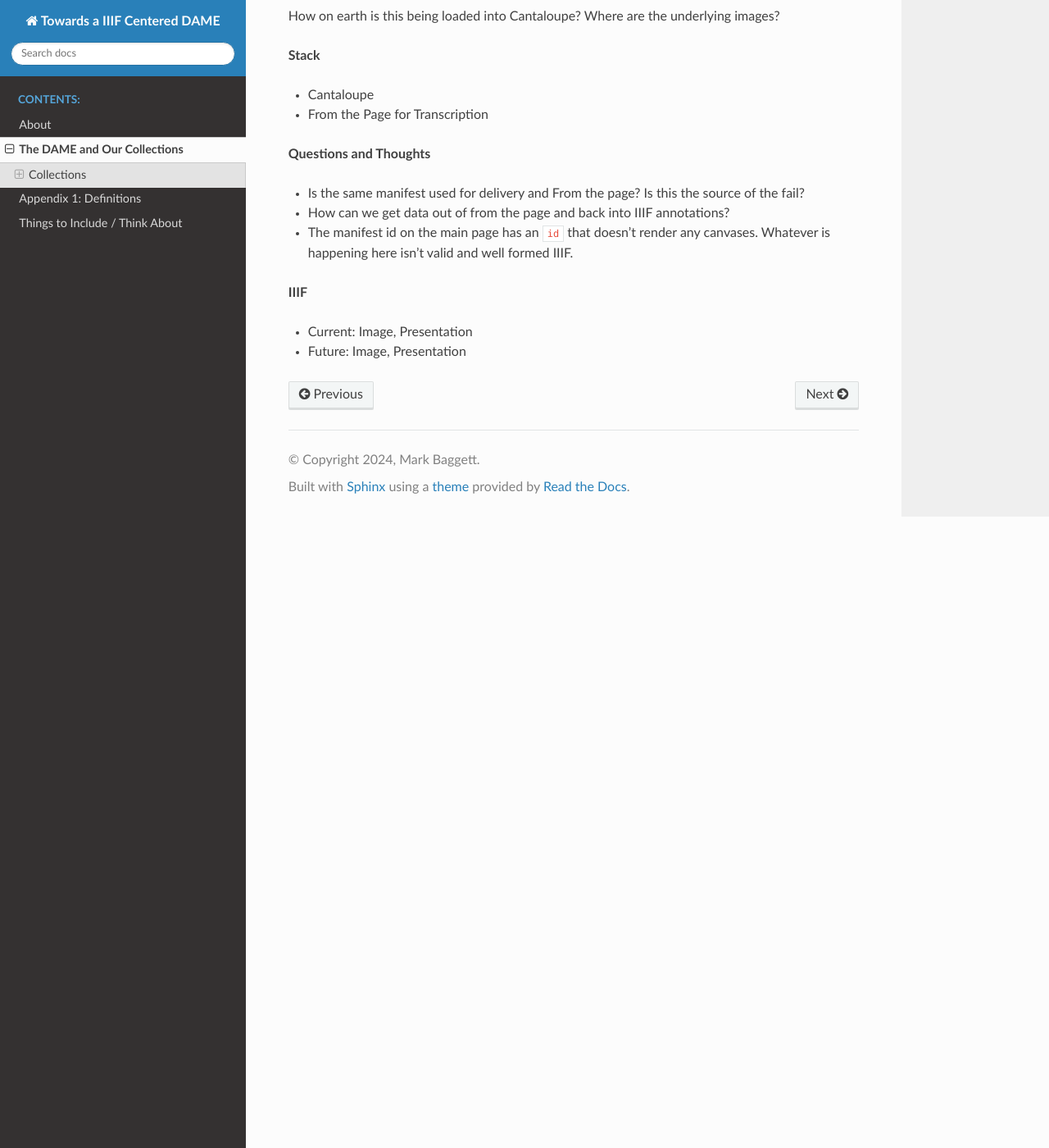
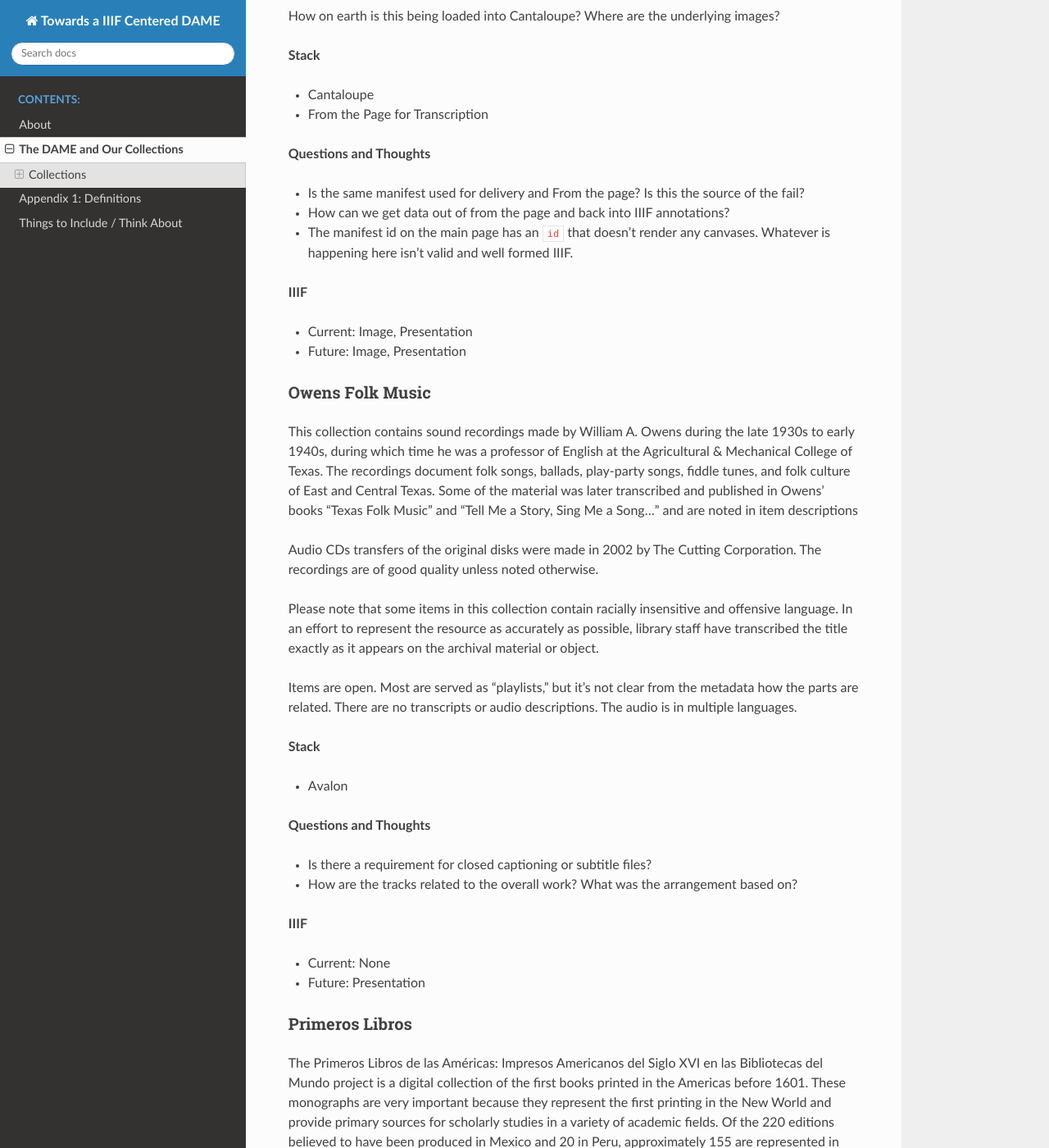
Before and after one commit to markpbaggett/tamu_dc_notes, a Sphinx documentation site: the page built from docs/source/contents/01_the_DAME_and_our_collections.rst, in a window 1280 px wide and 1400 px high, scrolled down 21617 px. Shown: the whole window at 82% size. Built offline with Sphinx 7.4.7 and the Read the Docs theme 2.0.0, drawn with Linux system fonts in a browser that asks for light colours; some of the changed text lies outside the part shown.

Commit message:
Add changes.

```diff
--- a/docs/source/contents/01_the_DAME_and_our_collections.rst
+++ b/docs/source/contents/01_the_DAME_and_our_collections.rst
@@ -845,3 +845,77 @@
 
 * Current: Image, Presentation
 * Future: Image, Presentation
+
+================
+Owens Folk Music
+================
+
+This collection contains sound recordings made by William A. Owens during the late 1930s to early 1940s, during which
+time he was a professor of English at the Agricultural & Mechanical College of Texas. The recordings document folk
+songs, ballads, play-party songs, fiddle tunes, and folk culture of East and Central Texas. Some of the material was
+later transcribed and published in Owens' books "Texas Folk Music" and "Tell Me a Story, Sing Me a Song..." and are
+noted in item descriptions
+
+Audio CDs transfers of the original disks were made in 2002 by The Cutting Corporation. The recordings are of good
+quality unless noted otherwise.
+
+Please note that some items in this collection contain racially insensitive and offensive language. In an effort to
+represent the resource as accurately as possible, library staff have transcribed the title exactly as it appears on
+the archival material or object.
+
+Items are open. Most are served as "playlists," but it's not clear from the metadata how the parts are related. There
+are no transcripts or audio descriptions. The audio is in multiple languages.
+
+**Stack**
+
+* Avalon
+
+**Questions and Thoughts**
+
+* Is there a requirement for closed captioning or subtitle files?
+* How are the tracks related to the overall work? What was the arrangement based on?
+
+**IIIF**
+
+* Current: None
+* Future: Presentation
+
+===============
+Primeros Libros
+===============
+
+The Primeros Libros de las Américas: Impresos Americanos del Siglo XVI en las Bibliotecas del Mundo project is a digital
+collection of the first books printed in the Americas before 1601. These monographs are very important because they
+represent the first printing in the New World and provide primary sources for scholarly studies in a variety of academic
+fields. Of the 220 editions believed to have been produced in Mexico and 20 in Peru, approximately 155 are represented
+in institutions around the world.
+
+Only some of the works (34) have associated files. When a work has files, there appears to be a mixture of JP2s (as JPFs)
+and jpgs along with a corresponding PDF.
+
+Here is a `sample work <https://samvera-labs.github.io/clover-iiif/docs/viewer/demo?iiif-content=https%3A%2F%2Fapi.library.tamu.edu%2Fiiif-service%2Fdspace%2Fpresentation%2F1969.1%2F94147>`_.
+
+Is the order here correct? Have I assumed books from DSPACE are sequenced properly?
+
+Also, are PDFs split and added to Cantaloupe?
+
+`Here is a list of all works with files. <https://oaktrust.library.tamu.edu/handle/1969.1/92213/discover?filtertype=has_content_in_original_bundle&filter_relational_operator=equals&filter=true>`_
+
+`Here is the corresponding ttl for the item above. <https://oaktrust.library.tamu.edu/rdf/handle/1969.1/94147>`_
+
+**Stack**
+
+* DSPACE
+
+**Questions and Thoughts**
+
+* Does irIIIFService order canvases? Is it random? Is it based on the RDF? Investigate.
+* Are new volumes still being added?
+* What's up with all these JPFs?
+* Does ifIIIFService really split and combine all files (PDFs, JPGs,
+
+
+**IIIF**
+
+* Current: None
+* Future: Presentation
```
